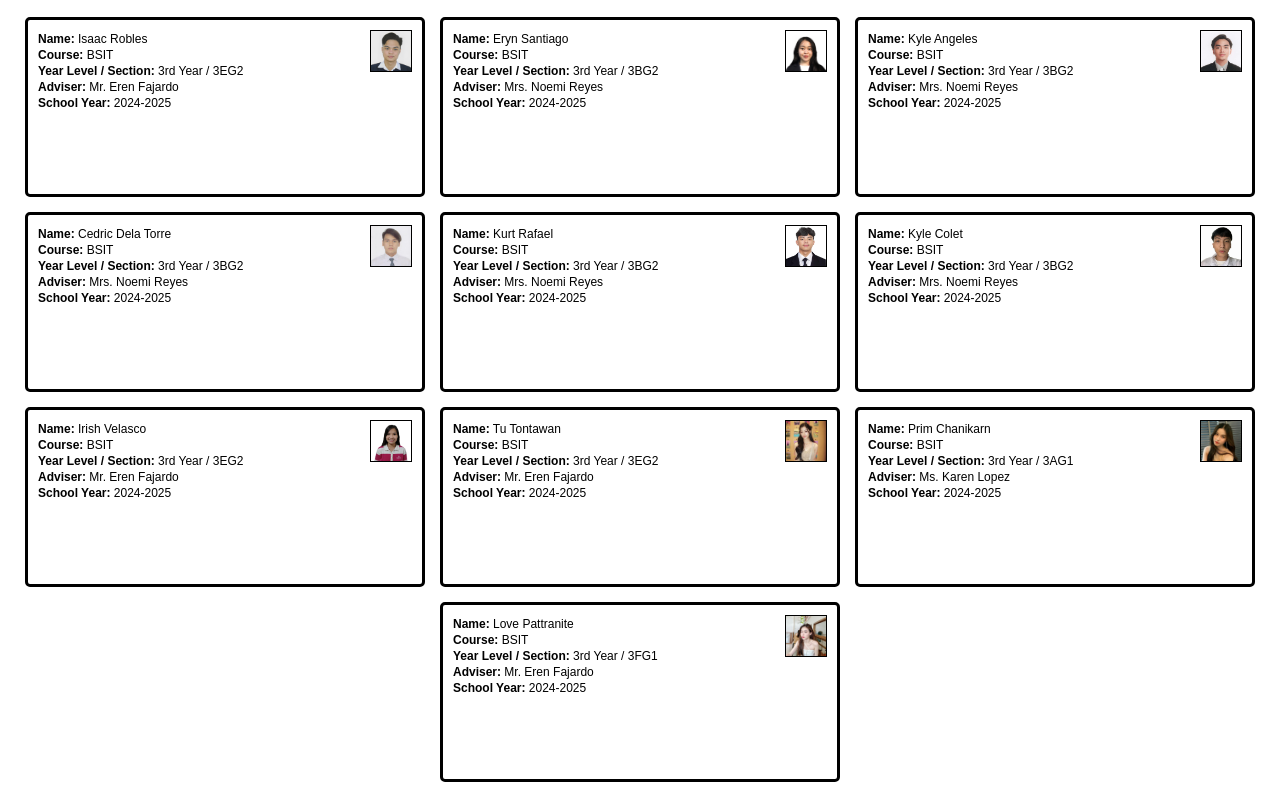
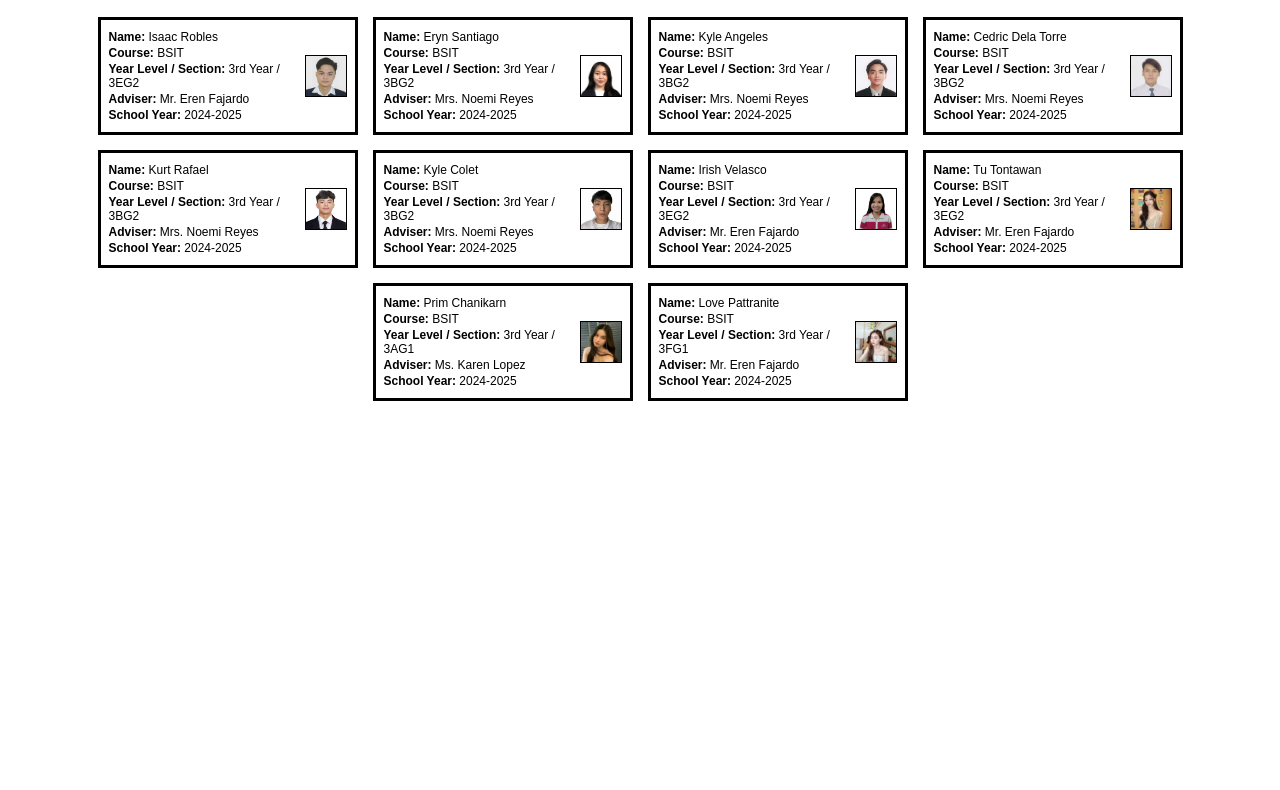
Before and after one commit to emsead/midtermexam, a plain HTML site: page index.html in a window 1280 px wide. Shown: the part 89-879 px from the top of the page. After the commit the page ends 800 px from the top, so only its background shows below. Drawn offline with Linux system fonts and the light colour scheme.

Commit message:
Update index.html

```diff
--- a/index.html
+++ b/index.html
@@ -30,15 +30,13 @@
         }
 
         .card {
-            border: 3px solid black;
-            padding: 10px;
             display: flex;
             justify-content: space-between;
-            align-items: flex-start;
-            width: 400px;
-            height: 180px;
+            align-items: center;
+            width: 260px;
+            border: 3px solid black;
+            padding: 8px;
             box-sizing: border-box;
-            border-radius: 5px;
         }
 
         .card-content {
```
